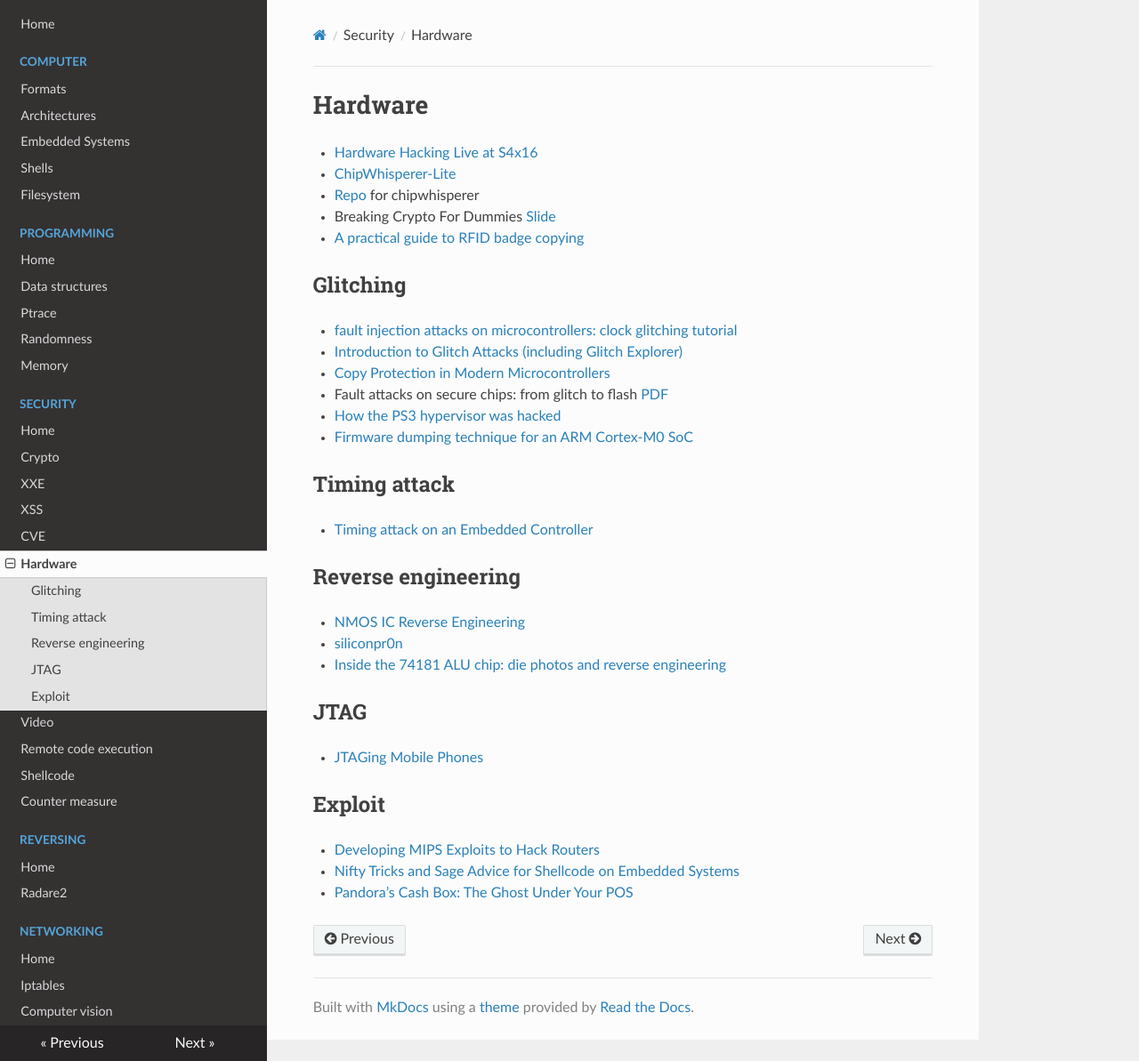
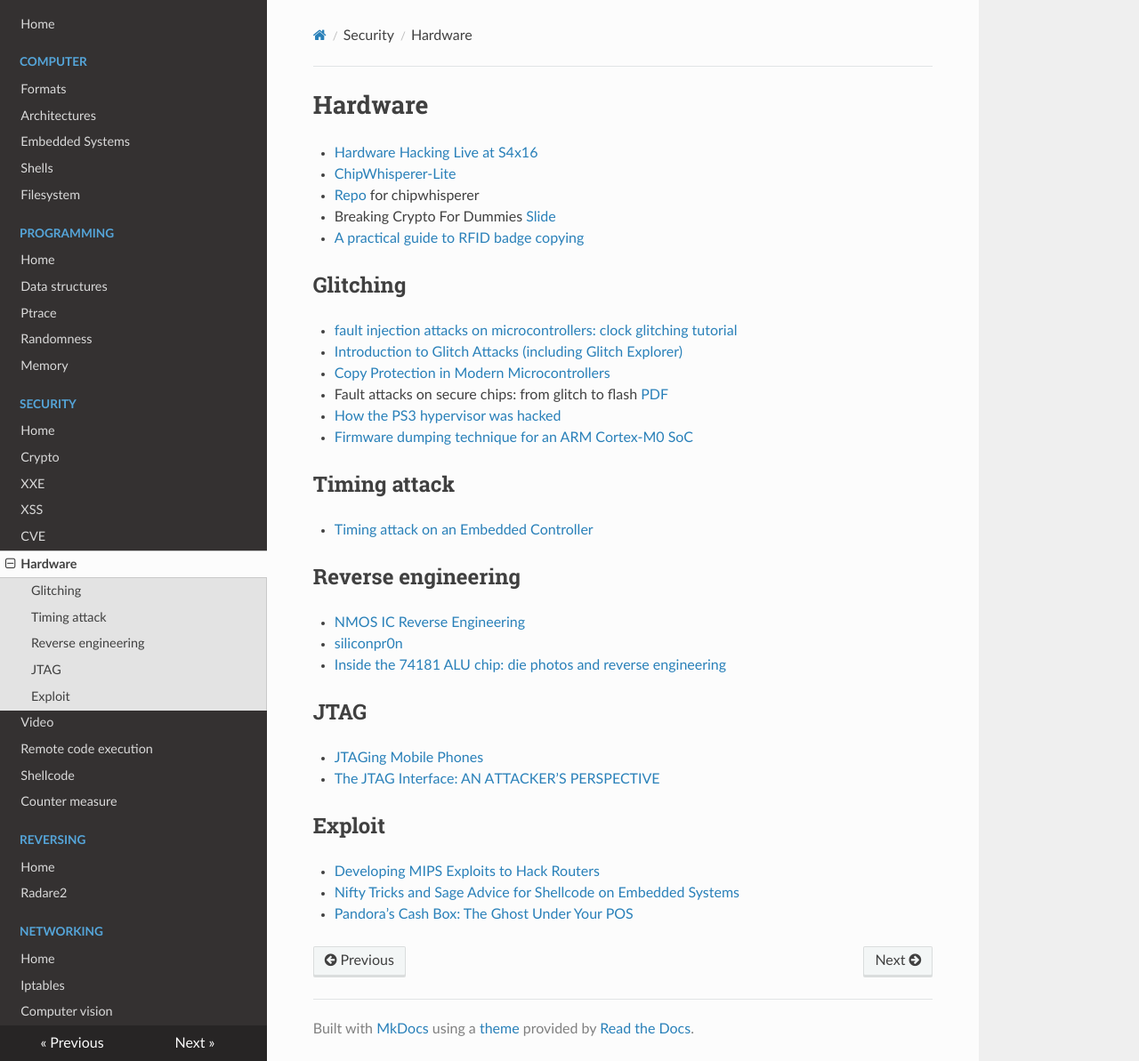
Before and after one commit to gipi/low-level, an MkDocs documentation site: the page built from docs/security/hardware.md, in a window 1280 px wide and 1193 px high. Shown: the whole window at 89% size. Built offline with MkDocs 1.6.1, drawn with Linux system fonts in a browser that asks for light colours; nearby versions of some CDN libraries; old or Windows-style settings are respelled for this version of MkDocs.

Commit message:
Add link.

```diff
--- a/docs/security/hardware.md
+++ b/docs/security/hardware.md
@@ -28,6 +28,7 @@
 ## JTAG
 
  - [JTAGing Mobile Phones](https://sysforensics.org/2016/08/jtaging-mobile-phones/)
+ - [The JTAG Interface: AN ATTACKER’S PERSPECTIVE](https://optivstorage.blob.core.windows.net/web/file/55e86eae3f04450d9bafcbb3a94559ca/JTAG.Whitepaper.pdf)
 
 ## Exploit
 
```
